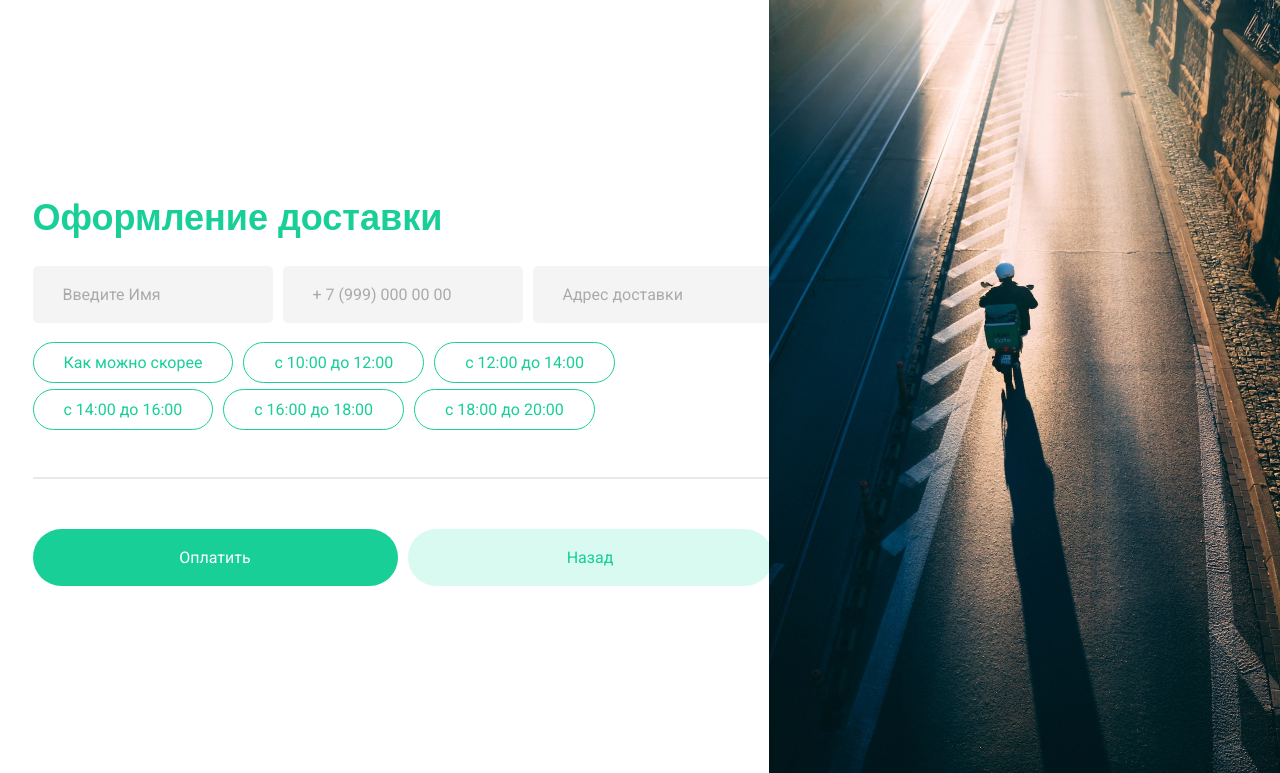
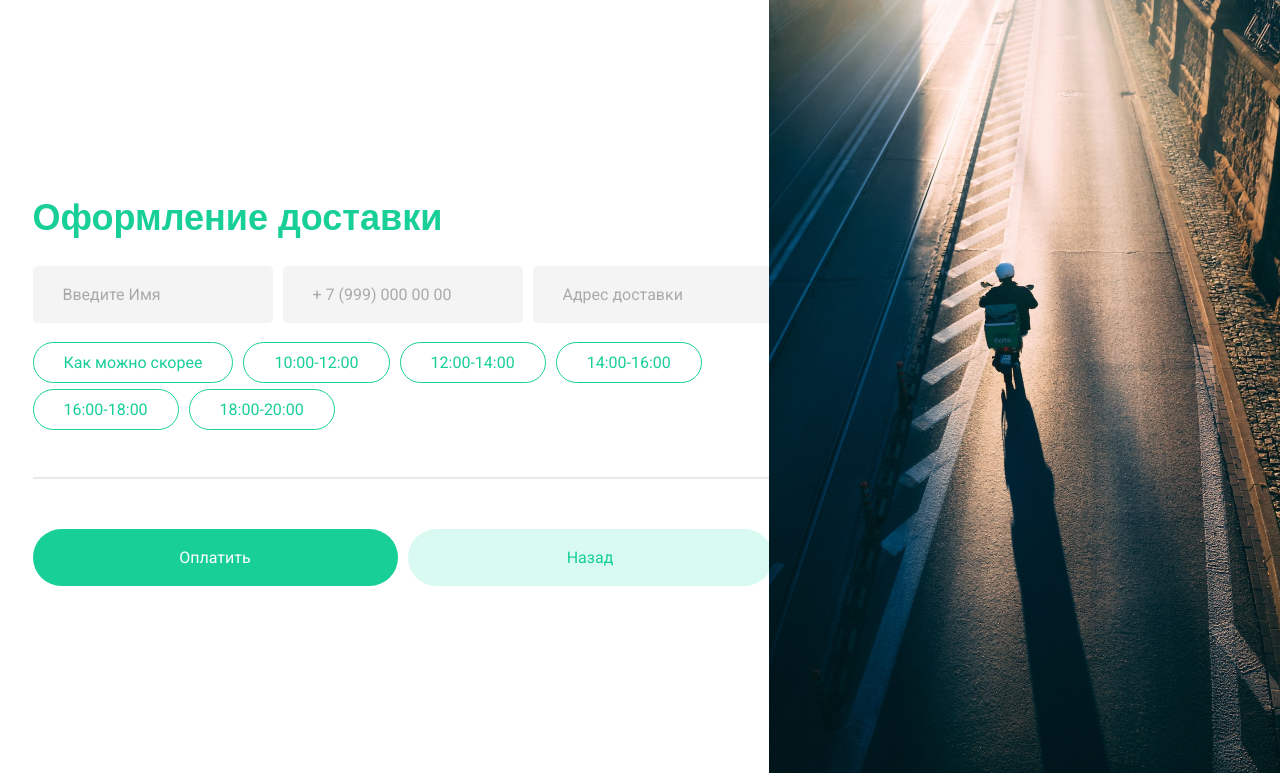
Before and after one commit to Skripko-A/FlowerShop, a Django app: page /delivery in a window 1280 px wide. Shown: the part 51-824 px from the top of the page. Run offline with Django 5.2, Linux system fonts and the light colour scheme; some web fonts are replaced.

Commit message:
add csrf token in templates, get time periods from DB model Order

```diff
--- a/FlowerShop/views.py
+++ b/FlowerShop/views.py
@@ -28,7 +28,17 @@ def show_catalog(request):
 
 
 def show_delivery(request):
-    context={}
+    button_value = request.POST.get('button_value')
+    time_periods = []
+    for period in Order.TIME_PERIODS:
+        time_periods.append({
+            'id': period[0],
+            'text': period[1],
+        })
+    context = {
+        'time_periods': time_periods,
+        'bouquet_id': button_value,
+    }
     return render(request, 'delivery.html', context)
 
 
--- a/templates/catalog.html
+++ b/templates/catalog.html
@@ -9,6 +9,7 @@
   		<div class="catalog">
   			<div class="title">Все букеты</div>
   			<div class="catalog__block">
+				{% csrf_token %}
 				{% for bouquets_row in bouquets_rows %}
   				<div class="recommended__elems ficb">
 					{% for bouquet in bouquets_row.bouquets_row %}
--- a/templates/delivery.html
+++ b/templates/delivery.html
@@ -17,31 +17,13 @@
   							<input type="text" name="adres" class="order__form_input" placeholder="Адрес доставки" required>
   						</div>
   						<div class="order__form_btns fic">
+							{% csrf_token %}
+							{% for time_period in time_periods %}
   							<div class="order__form_radioBlock ">
-  								<input type="radio" name="orderTime" id="radio1" value="Как можно скорее" class="order__form_radio" />
-  								<label for="radio1" class="radioLable">Как можно скорее</label>
+  								<input type="radio" name="orderTime" id="radio{{ time_period.id }}" value="{{ time_period.text }}" class="order__form_radio" />
+  								<label for="radio{{ time_period.id }}" class="radioLable">{{ time_period.text }}</label>
   							</div>
-  							<div class="order__form_radioBlock">
-  								<input type="radio" name="orderTime" id="radio2" value="с 10:00 до 12:00" class="order__form_radio" />
-  								<label for="radio2" class="radioLable">с 10:00 до 12:00</label>
-  							</div>
-  							<div class="order__form_radioBlock">
-  								<input type="radio" name="orderTime" id="radio3" value="с 12:00 до 14:00" class="order__form_radio" />
-  								<label for="radio3" class="radioLable">с 12:00 до 14:00</label>
-  							</div>
-  							<div class="order__form_radioBlock">
-  								<input type="radio" name="orderTime" id="radio4" value="с 14:00 до 16:00" class="order__form_radio" />
-  								<label for="radio4" class="radioLable">с 14:00 до 16:00</label>
-  							</div>
-  							<div class="order__form_radioBlock">
-  								<input type="radio" name="orderTime" id="radio5" value="с 16:00 до 18:00" class="order__form_radio" />
-  								<label for="radio5" class="radioLable">с 16:00 до 18:00</label>
-  							</div>
-  							<div class="order__form_radioBlock">
-  								<input type="radio" name="orderTime" id="radio6" value="с 18:00 до 20:00" class="order__form_radio" />
-  								<label for="radio6" class="radioLable">с 18:00 до 20:00</label>
-  							</div>
-
+							{% endfor %}
   						</div>
   						<div class="order__form_line"></div>
   						<div class="order__form_btns ficb">
--- a/templates/index.html
+++ b/templates/index.html
@@ -25,6 +25,7 @@
         <div class="recommended p100">
             <div class="title">Рекомендуем</div>
             <div class="recommended__elems ficb">
+            {% csrf_token %}
             {% for bouquet in bouquets_recommended %}
                 <div class="recommended__block" style='background-image: url("{% get_media_prefix %}{{ bouquet.picture }}"); background-size: contain;'>
                     <div class="recommended__block_elems ficb">
```
